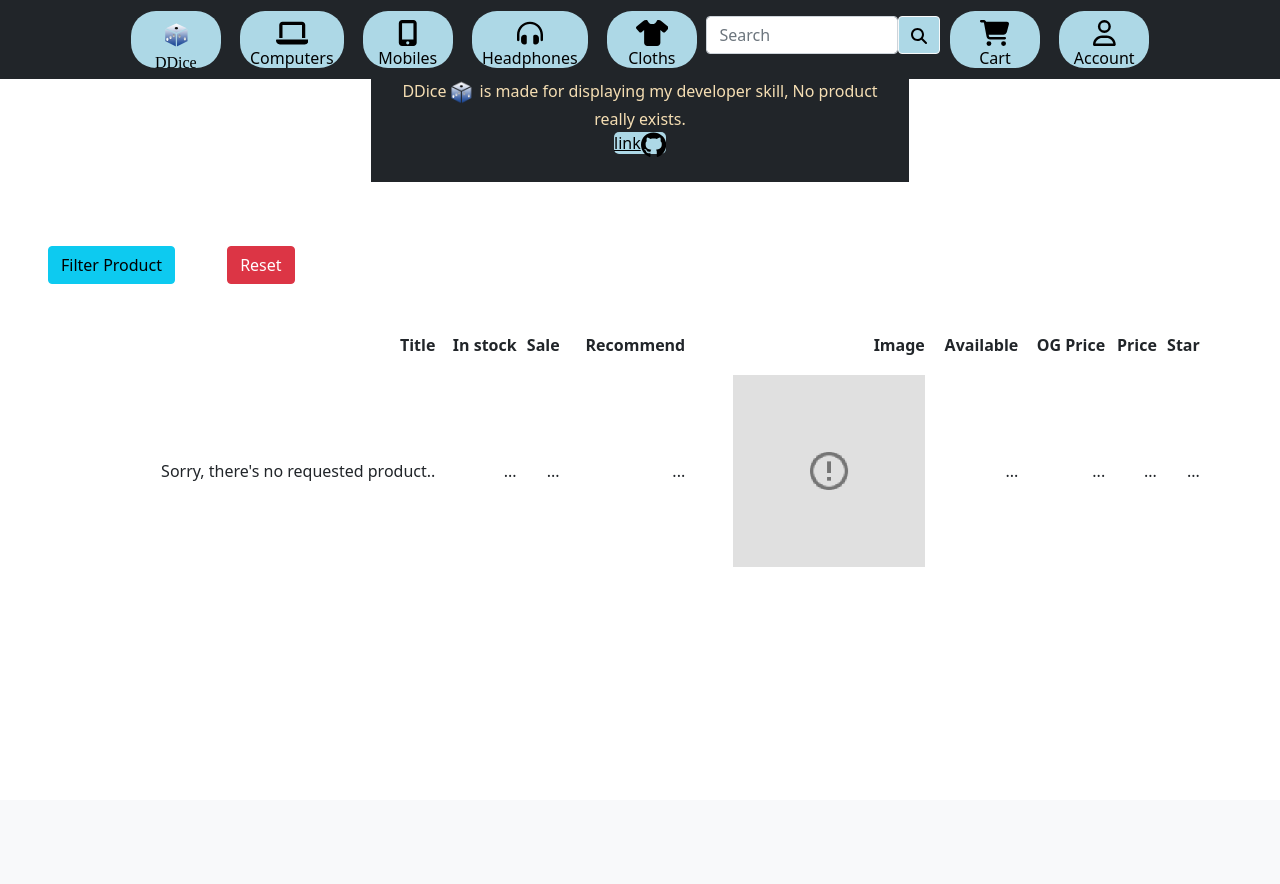
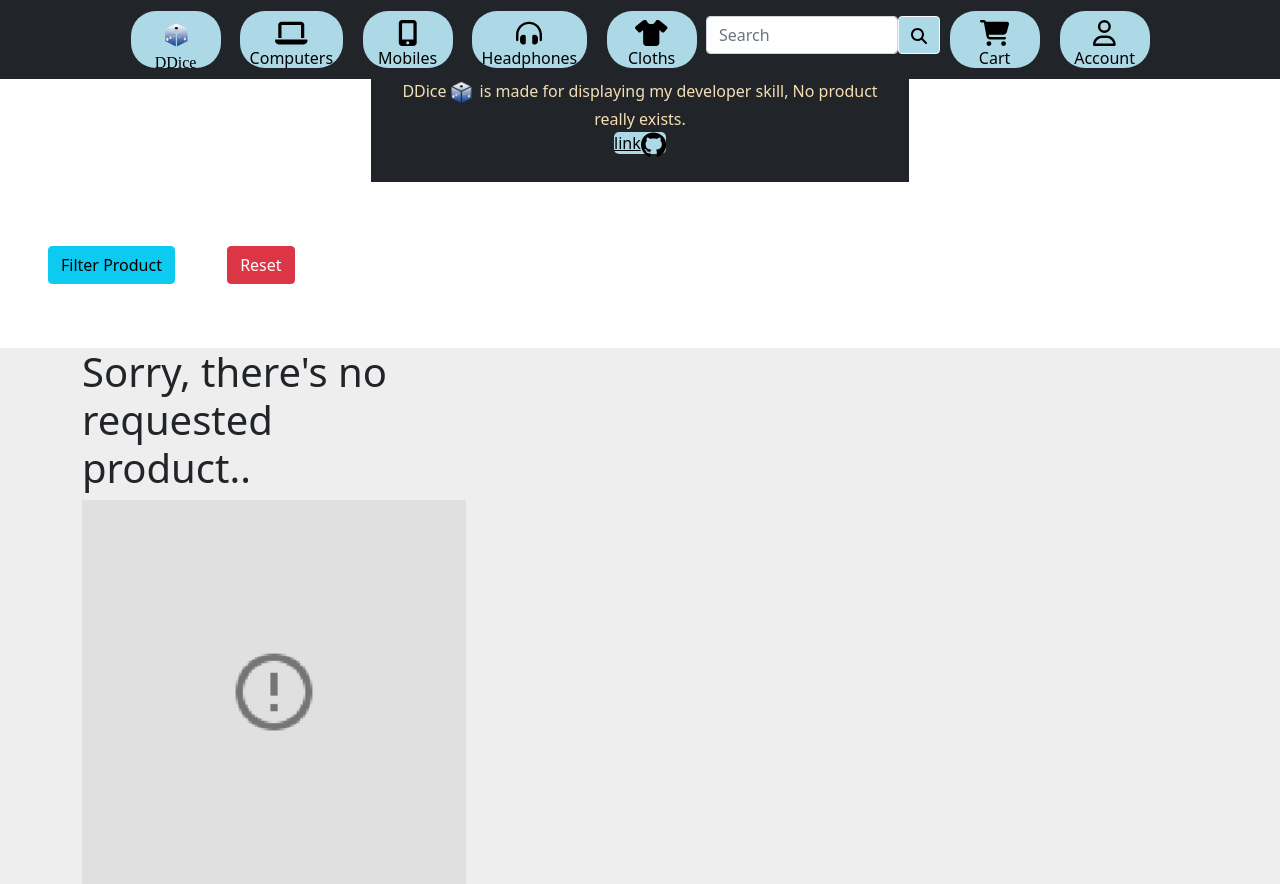
Before and after one commit to kritserv/django_online_store, a Django app: page /computer/ in a window 1280 px wide. Before the commit the page ends 567 px from the top, so only its background shows below. Run offline with Django 4.2, Linux system fonts and the light colour scheme; some libraries are stand-ins or nearby versions.

Commit message:
fix product template

```diff
--- a/code/main/views.py
+++ b/code/main/views.py
@@ -139,10 +139,28 @@ class ComputerFormView(FormView):
 				computer_og_price[i] = ''
 			fullstar = "★" * floor(float(computer_star[i]))
 
+			if computer_onsale[i] == True:
+				computer_onsale[i] = 'Sale'
+			else:
+				computer_onsale[i] = ''
+
+			if computer_is_in_stock[i] == False:
+				computer_is_in_stock[i] = 'Out of Stock'
+			else:
+				computer_is_in_stock[i] = 'Available'
+
+			if computer_is_recommend[i] == True:
+				computer_is_recommend[i] = 'Recommend'
+			else:
+				computer_is_recommend[i] = ''
+
+			if len(computer_title[i] + 'Recommend') > 37:
+				computer_title[i] = computer_title[i][0:30] + '...'
+
 			product_data.append({'title':computer_title[i], 'onsale':computer_onsale[i],
 				'ogprice':computer_og_price[i], 'price':computer_price[i],'im':computer_img[i],
 				'instock':computer_is_in_stock[i], 'available': computer_in_stocks[i],
-				'recommend':computer_is_recommend[i], 'star':fullstar+' ('+computer_star[i]+')'})
+				'recommend':computer_is_recommend[i], 'star':fullstar, 'star_num':' ('+computer_star[i]+')'})
 
 		self.request.session['product_data'] = product_data
 
--- a/code/templates/base.html
+++ b/code/templates/base.html
@@ -12,7 +12,7 @@
 	<script type="text/javascript" src="{% static 'js/jquery.min.js' %}"></script>
 
 	<link rel="stylesheet" href="{% static 'css/aos.css' %}">
-	<script src="static/js/aos.js"></script>
+	<script src="{% static 'js/aos.js' %}"></script>
 
 	<script>
 	  AOS.init();
@@ -30,46 +30,57 @@
 			<div class="collapse navbar-collapse" id="navbarNav">
 				<ul class="navbar-nav">
 					<li class="nav-item">
+						<div data-aos="flip-right">
 							<div class="d-flex align-items-center">
 								<a class="nav-link" aria-current="page" href="/">
 									<img src="{% static 'img/favicon.webp' %}" style="height:2em">
 									<p id="ddice-home">DDice</p>
 								</a>
 							</div>
+						</div>
 					</li>
 					<li class="nav-item">
+						<div data-aos="flip-right">
 							<div class="d-flex align-items-center">
 								<a class="nav-link" href="/computer" tabindex="-1" aria-disabled="true">
 									<svg xmlns="http://www.w3.org/2000/svg" height="1em" viewBox="0 0 640 512"><!--! Font Awesome Free 6.4.2 by @fontawesome - https://fontawesome.com License - https://fontawesome.com/license (Commercial License) Copyright 2023 Fonticons, Inc. --><path d="M128 32C92.7 32 64 60.7 64 96V352h64V96H512V352h64V96c0-35.3-28.7-64-64-64H128zM19.2 384C8.6 384 0 392.6 0 403.2C0 445.6 34.4 480 76.8 480H563.2c42.4 0 76.8-34.4 76.8-76.8c0-10.6-8.6-19.2-19.2-19.2H19.2z"/></svg>
 									<p>Computers</p>
 								</a>
 							</div>
+						</div>
 					</li>
 					<li class="nav-item">
+						<div data-aos="flip-right">
 							<div class="d-flex align-items-center">
 								<a class="nav-link" href="#" tabindex="-1" aria-disabled="true">
 									<svg xmlns="http://www.w3.org/2000/svg" height="1em" viewBox="0 0 384 512"><!--! Font Awesome Free 6.4.2 by @fontawesome - https://fontawesome.com License - https://fontawesome.com/license (Commercial License) Copyright 2023 Fonticons, Inc. --><path d="M16 64C16 28.7 44.7 0 80 0H304c35.3 0 64 28.7 64 64V448c0 35.3-28.7 64-64 64H80c-35.3 0-64-28.7-64-64V64zM224 448a32 32 0 1 0 -64 0 32 32 0 1 0 64 0zM304 64H80V384H304V64z"/></svg>
 									<p>Mobiles</p>
 								</a>
 							</div>
+						</div>
 					</li>
 					<li class="nav-item">
+						<div data-aos="flip-right">
 							<div class="d-flex align-items-center">
 								<a class="nav-link" href="#" tabindex="-1" aria-disabled="true">
 									<svg xmlns="http://www.w3.org/2000/svg" height="1em" viewBox="0 0 512 512"><!--! Font Awesome Free 6.4.2 by @fontawesome - https://fontawesome.com License - https://fontawesome.com/license (Commercial License) Copyright 2023 Fonticons, Inc. --><path d="M256 80C141.1 80 48 173.1 48 288V392c0 13.3-10.7 24-24 24s-24-10.7-24-24V288C0 146.6 114.6 32 256 32s256 114.6 256 256V392c0 13.3-10.7 24-24 24s-24-10.7-24-24V288c0-114.9-93.1-208-208-208zM80 352c0-35.3 28.7-64 64-64h16c17.7 0 32 14.3 32 32V448c0 17.7-14.3 32-32 32H144c-35.3 0-64-28.7-64-64V352zm288-64c35.3 0 64 28.7 64 64v64c0 35.3-28.7 64-64 64H352c-17.7 0-32-14.3-32-32V320c0-17.7 14.3-32 32-32h16z"/></svg>
 									<p>Headphones</p>
 								</a>
 							</div>
+						</div>
 					</li>
 					<li class="nav-item">
+						<div data-aos="flip-right">
 							<div class="d-flex align-items-center">
 								<a class="nav-link" href="#" tabindex="-1" aria-disabled="true">
 									<svg xmlns="http://www.w3.org/2000/svg" height="1em" viewBox="0 0 640 512"><!--! Font Awesome Free 6.4.2 by @fontawesome - https://fontawesome.com License - https://fontawesome.com/license (Commercial License) Copyright 2023 Fonticons, Inc. --><path d="M211.8 0c7.8 0 14.3 5.7 16.7 13.2C240.8 51.9 277.1 80 320 80s79.2-28.1 91.5-66.8C413.9 5.7 420.4 0 428.2 0h12.6c22.5 0 44.2 7.9 61.5 22.3L628.5 127.4c6.6 5.5 10.7 13.5 11.4 22.1s-2.1 17.1-7.8 23.6l-56 64c-11.4 13.1-31.2 14.6-44.6 3.5L480 197.7V448c0 35.3-28.7 64-64 64H224c-35.3 0-64-28.7-64-64V197.7l-51.5 42.9c-13.3 11.1-33.1 9.6-44.6-3.5l-56-64c-5.7-6.5-8.5-15-7.8-23.6s4.8-16.6 11.4-22.1L137.7 22.3C155 7.9 176.7 0 199.2 0h12.6z"/></svg>
 									<p>Cloths</p>
 								</a>
 							</div>
+						</div>
 					</li>
 					<li class="nav-item">
+						<div data-aos="flip-right">
 		                    <div class="input-group input-group-md">
 		                    	<div class="d-flex align-items-center">
 			                        <input type="text" class="form-control" placeholder="Search">
@@ -80,21 +91,26 @@
 			                        </div>
 			                    </div>
 		                    </div>
+		                </div>
                 	</li>
 					<li class="nav-item">
+						<div data-aos="flip-right">
 							<div class="d-flex align-items-center">
 								<a class="nav-link" href="#" tabindex="-1" aria-disabled="true">
 									<svg xmlns="http://www.w3.org/2000/svg" height="1em" viewBox="0 0 576 512"><!--! Font Awesome Free 6.4.2 by @fontawesome - https://fontawesome.com License - https://fontawesome.com/license (Commercial License) Copyright 2023 Fonticons, Inc. --><path d="M0 24C0 10.7 10.7 0 24 0H69.5c22 0 41.5 12.8 50.6 32h411c26.3 0 45.5 25 38.6 50.4l-41 152.3c-8.5 31.4-37 53.3-69.5 53.3H170.7l5.4 28.5c2.2 11.3 12.1 19.5 23.6 19.5H488c13.3 0 24 10.7 24 24s-10.7 24-24 24H199.7c-34.6 0-64.3-24.6-70.7-58.5L77.4 54.5c-.7-3.8-4-6.5-7.9-6.5H24C10.7 48 0 37.3 0 24zM128 464a48 48 0 1 1 96 0 48 48 0 1 1 -96 0zm336-48a48 48 0 1 1 0 96 48 48 0 1 1 0-96z"/></svg>
 									<p>Cart</p>
 								</a>
 							</div>
+						</div>
 					</li>
 					<li class="nav-item">
+						<div data-aos="flip-right">
 							<div class="d-flex align-items-center">
 								<a class="nav-link" href="#" tabindex="-1" aria-disabled="true">
 									<svg xmlns="http://www.w3.org/2000/svg" height="1em" viewBox="0 0 448 512"><!--! Font Awesome Free 6.4.2 by @fontawesome - https://fontawesome.com License - https://fontawesome.com/license (Commercial License) Copyright 2023 Fonticons, Inc. --><path d="M304 128a80 80 0 1 0 -160 0 80 80 0 1 0 160 0zM96 128a128 128 0 1 1 256 0A128 128 0 1 1 96 128zM49.3 464H398.7c-8.9-63.3-63.3-112-129-112H178.3c-65.7 0-120.1 48.7-129 112zM0 482.3C0 383.8 79.8 304 178.3 304h91.4C368.2 304 448 383.8 448 482.3c0 16.4-13.3 29.7-29.7 29.7H29.7C13.3 512 0 498.7 0 482.3z"/></svg>
 									<p>Account</p>
 								</a>
+							</div>
 						</div>
 					</li>
 			    </ul>
--- a/code/templates/store/product.html
+++ b/code/templates/store/product.html
@@ -2,6 +2,12 @@
 
 {% block content %}
 {% load static %}
+    <link rel="stylesheet" href="{% static 'css/aos.css' %}">
+    <script src="{% static 'js/aos.js' %}"></script>
+
+    <script>
+      AOS.init();
+    </script>
 
     <form action="" method="POST">
 
@@ -24,6 +30,56 @@
 
     </form>
 
+<section style="background-color: #eee;">
+  <div class="container py-6" style="margin-top: 4rem;">
+    <div class="row">
+      {% for prod in product_data %}
+        <div class="col-md-6 col-lg-3 mb-4 mb-lg-6">
+          <div data-aos="flip-down">
+            <div class="card" style="width:95%">
+              <div class="d-flex">
+                {% if prod.onsale %}
+                <div class="bg-danger rounded-circle d-flex align-items-center justify-content-center shadow-1-strong" style="width: 55px; height: 35px;">
+                  <p class="text-white mb-0 small">{{ prod.onsale }}</p>
+                </div>
+                {% else %}
+                <p style="height: 35px"></p>
+                {% endif %}
+              </div>
+              <img src="/media/{{ prod.im }}" class="card-img-top" alt="{{ prod.title }}">
+              <div class="card-body">
+                <div class="d-flex justify-content-between">
+                  <p class="mb-0">{{ prod.instock }}</p>
+                  <p class="small text-danger"><s>{{ prod.ogprice }}</s></p>
+                </div>
+
+                <div class="d-flex justify-content-between mb-3">
+                  <h5 class="mb-0">{{ prod.title }} {% if prod.recommend %}<br><span style="color: red;">{{ prod.recommend }}</span>{% else %}<br><br>{% endif %}</h5>
+                  <h5 class="text-dark mb-0">{{ prod.price }}</h5>
+                </div>
+
+                <div class="d-flex justify-content-between mb-2">
+                  <p class="text-muted mb-0">Available: <span class="fw-bold">{{ prod.available }}</span></p>
+                  <div class="ms-auto text-warning">
+                    {{ prod.star }}
+                  </div>
+                  <p> {{ prod.star_num }} </p>
+                </div>
+              </div>
+            </div>
+          </div>
+        </div>
+      {% empty %}
+      <div class="col-md-12 col-lg-4 mb-4 mb-lg-0">
+        <h1>Sorry, there's no requested product..</h1>
+        <img src="{% static 'img/noimage.png' %}" style="width: 30vw;">
+      </div>
+      {% endfor %}
+    </div>
+  </div>
+</section>
+
+<!--
         <div class="row pt-5" style="margin-bottom:6rem; margin-left: 5.2rem; margin-right: 4.2rem;">
             <div class="col-sm-12">
                 <table style="width:100%">
@@ -68,5 +124,5 @@
                 </table>
             </div>
         </div>
-
+-->
 {% endblock %}
```
Also changed, not shown: code/templates/homepage.html (+8 -0 lines). Lines whose indentation alone changed are shown as unchanged.
